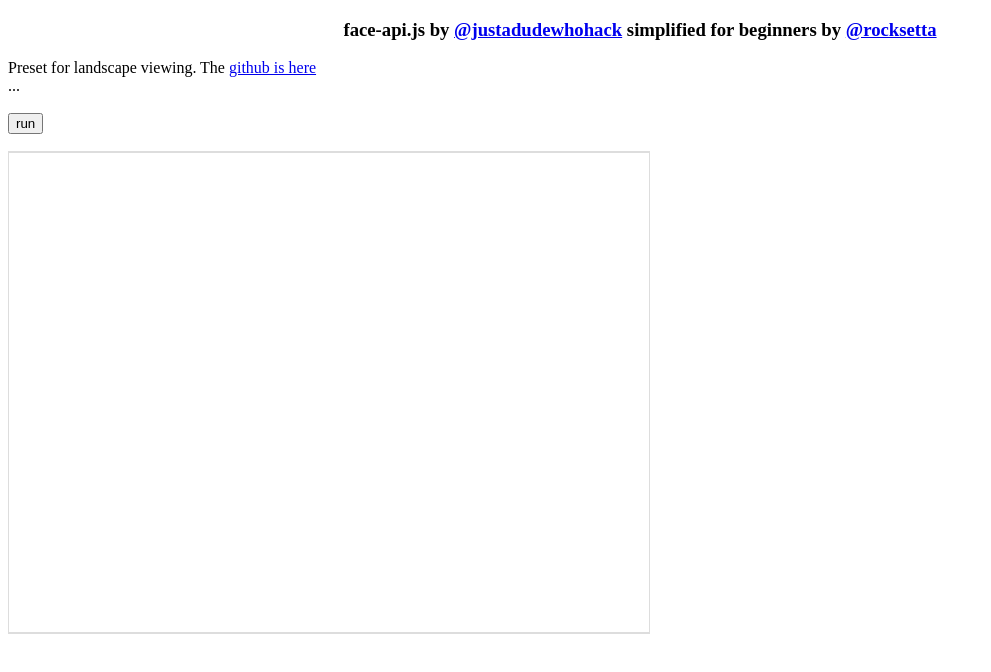
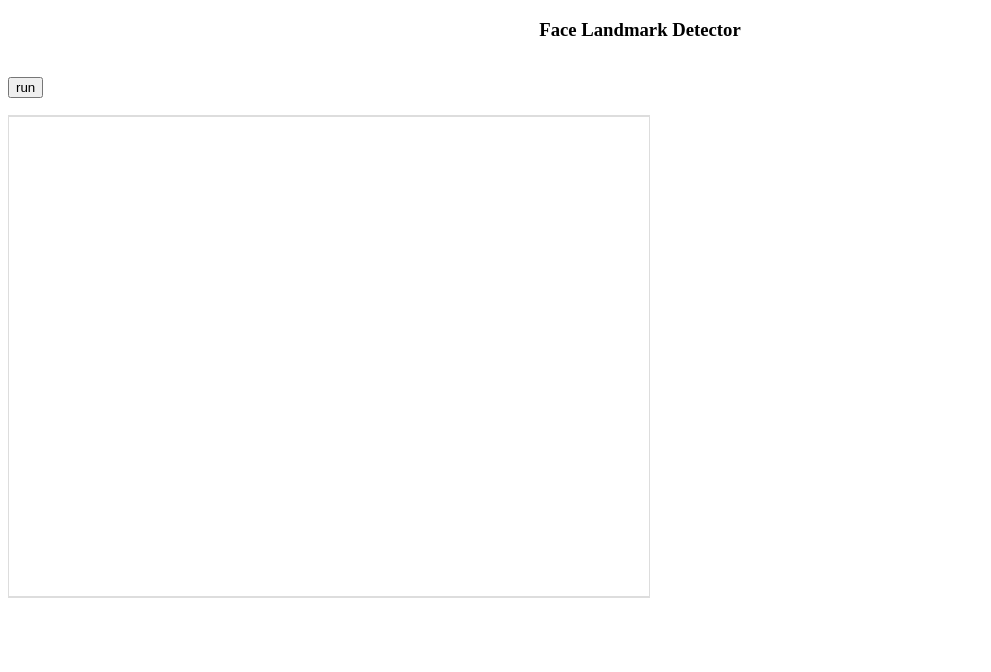
Before and after one commit to bunny66/tfjs, a plain HTML site: page index.html in a window 1280 px wide. Shown: the whole page, without its empty margins (0-991 px from the left). Drawn offline with Linux system fonts and the light colour scheme.

Commit message:
minor fixes

```diff
--- a/index.html
+++ b/index.html
@@ -4,10 +4,9 @@
   <script src="face-api.js"></script>
 </head>
 <body>
-  <h3 align=center>face-api.js by <a href="https://github.com/justadudewhohacks/face-api.js">@justadudewhohack</a>
-    simplified for beginners by <a href="https://www.rocksetta.com/tensorflowjs/">@rocksetta</a></h3>
-  Preset for landscape viewing. The <a href="https://github.com/hpssjellis/face-api.js-for-beginners">github is here</a><br>
-<div id="myDiv01">...</div><br>
+  <h3 align=center><a>Face Landmark Detector</a></h3>
+
+<div id="myDiv01"></div><br>
 
 <input type=button value=run onclick="{
     run()
```
